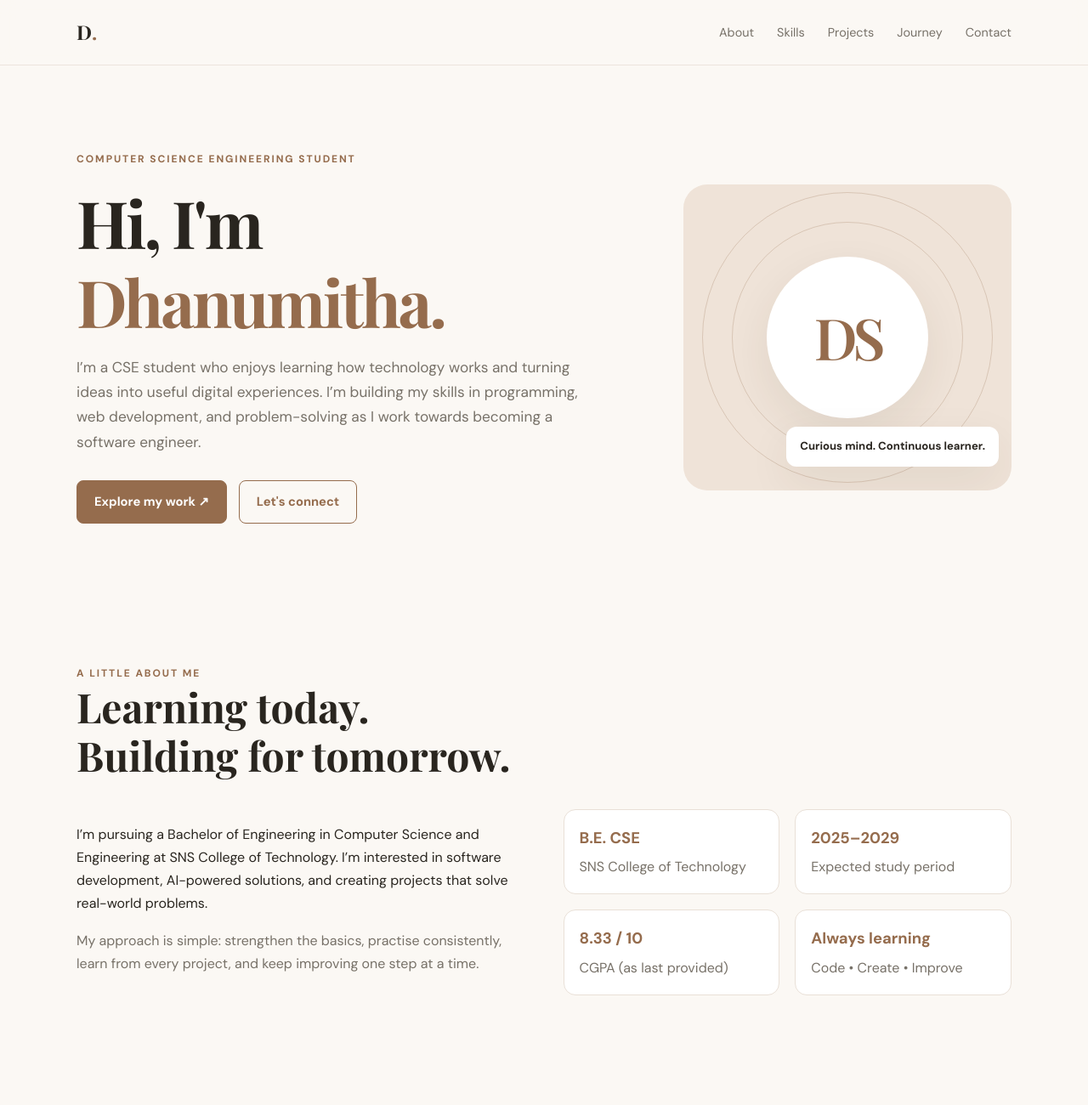
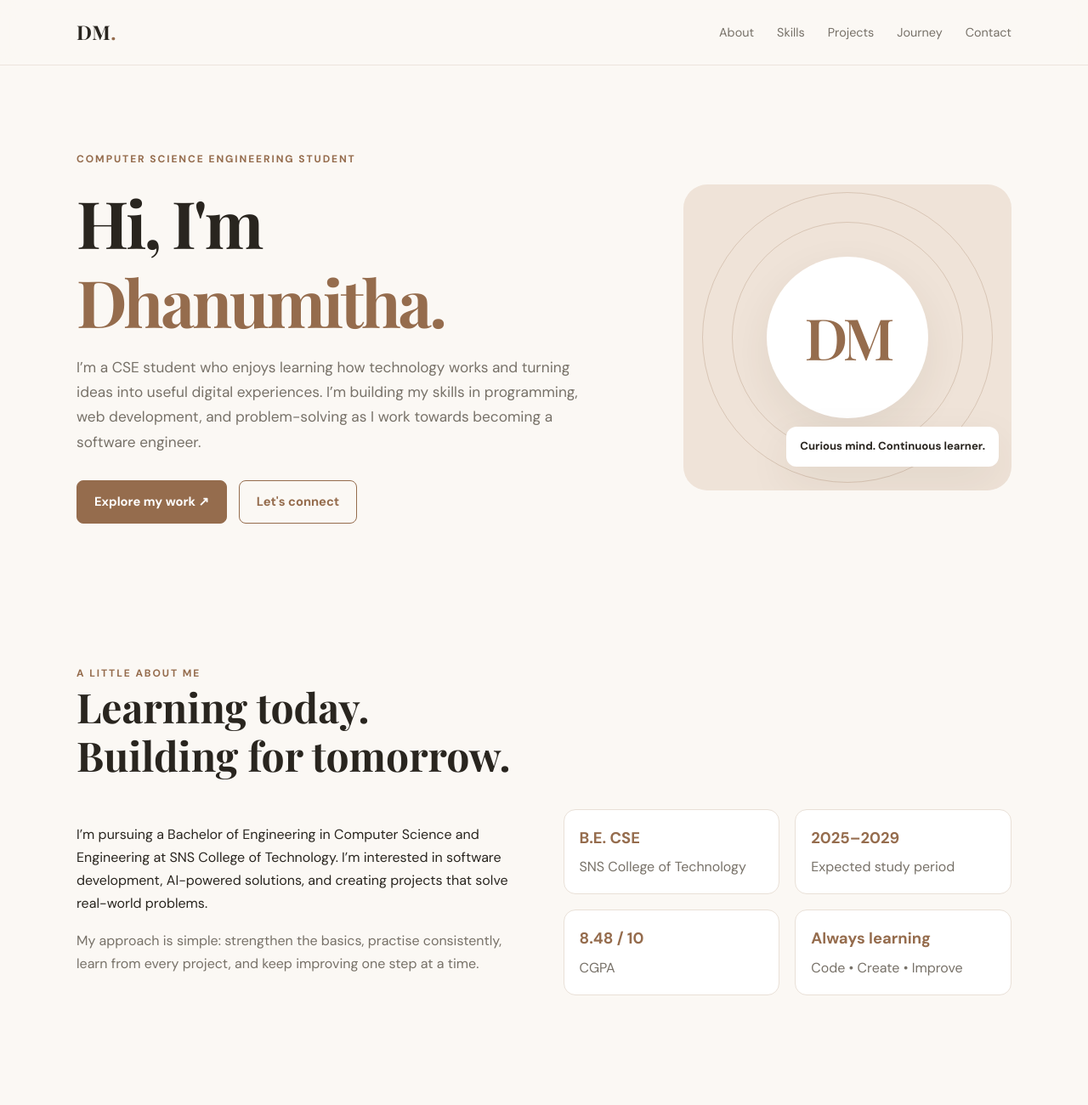
Before and after one commit to dhanumitha2008-ops/dhanumitha-portfolio, a plain HTML site: page index.html in a window 1280 px wide. Shown: the top 1300 px of the page at 85% size. Drawn offline with nearby package versions, Linux system fonts and the light colour scheme.

Commit message:
Add files via upload

```diff
--- a/index.html
+++ b/index.html
@@ -74,7 +74,7 @@
 <body>
   <header>
     <nav class="wrap" aria-label="Main navigation">
-      <a class="brand" href="#home">D<span>.</span></a>
+      <a class="brand" href="#home" aria-label="Dhanumitha monogram">DM<span>.</span></a>
       <button class="menu" aria-label="Toggle navigation" aria-expanded="false" onclick="toggleMenu()">☰</button>
       <div class="navlinks" id="navlinks">
         <a href="#about" onclick="closeMenu()">About</a><a href="#skills" onclick="closeMenu()">Skills</a>
@@ -95,7 +95,7 @@
         </div>
       </div>
       <div class="hero-card" aria-label="Dhanumitha initials monogram">
-        <div class="monogram">DS</div>
+        <div class="monogram">DM</div>
         <div class="float-note">Curious mind. Continuous learner.</div>
       </div>
     </div>
@@ -111,7 +111,7 @@
           <div class="facts">
             <div class="fact"><strong>B.E. CSE</strong><span class="muted">SNS College of Technology</span></div>
             <div class="fact"><strong>2025–2029</strong><span class="muted">Expected study period</span></div>
-            <div class="fact"><strong>8.33 / 10</strong><span class="muted">CGPA (as last provided)</span></div>
+            <div class="fact"><strong>8.48 / 10</strong><span class="muted">CGPA</span></div>
             <div class="fact"><strong>Always learning</strong><span class="muted">Code • Create • Improve</span></div>
           </div>
         </div>
```
